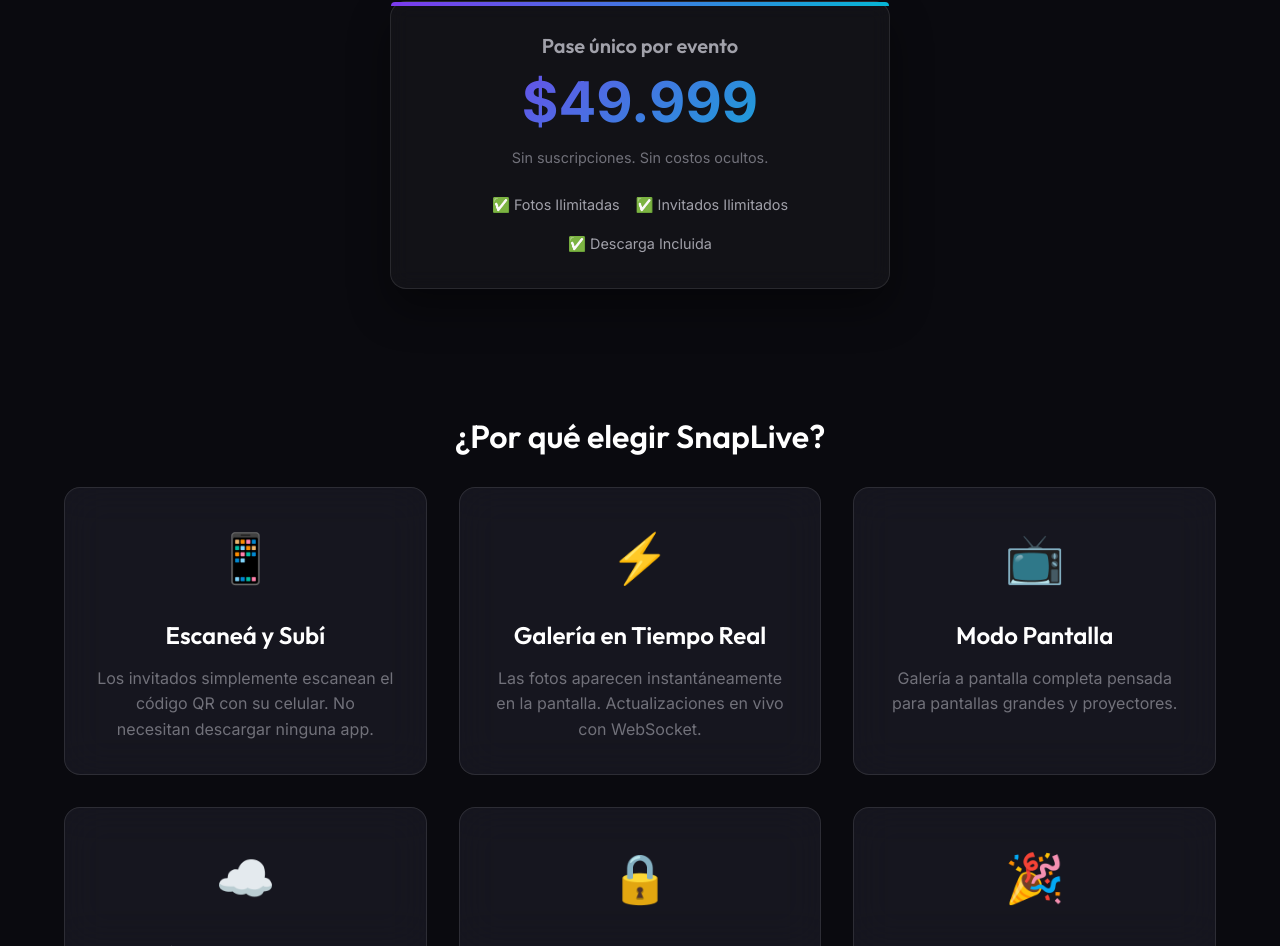
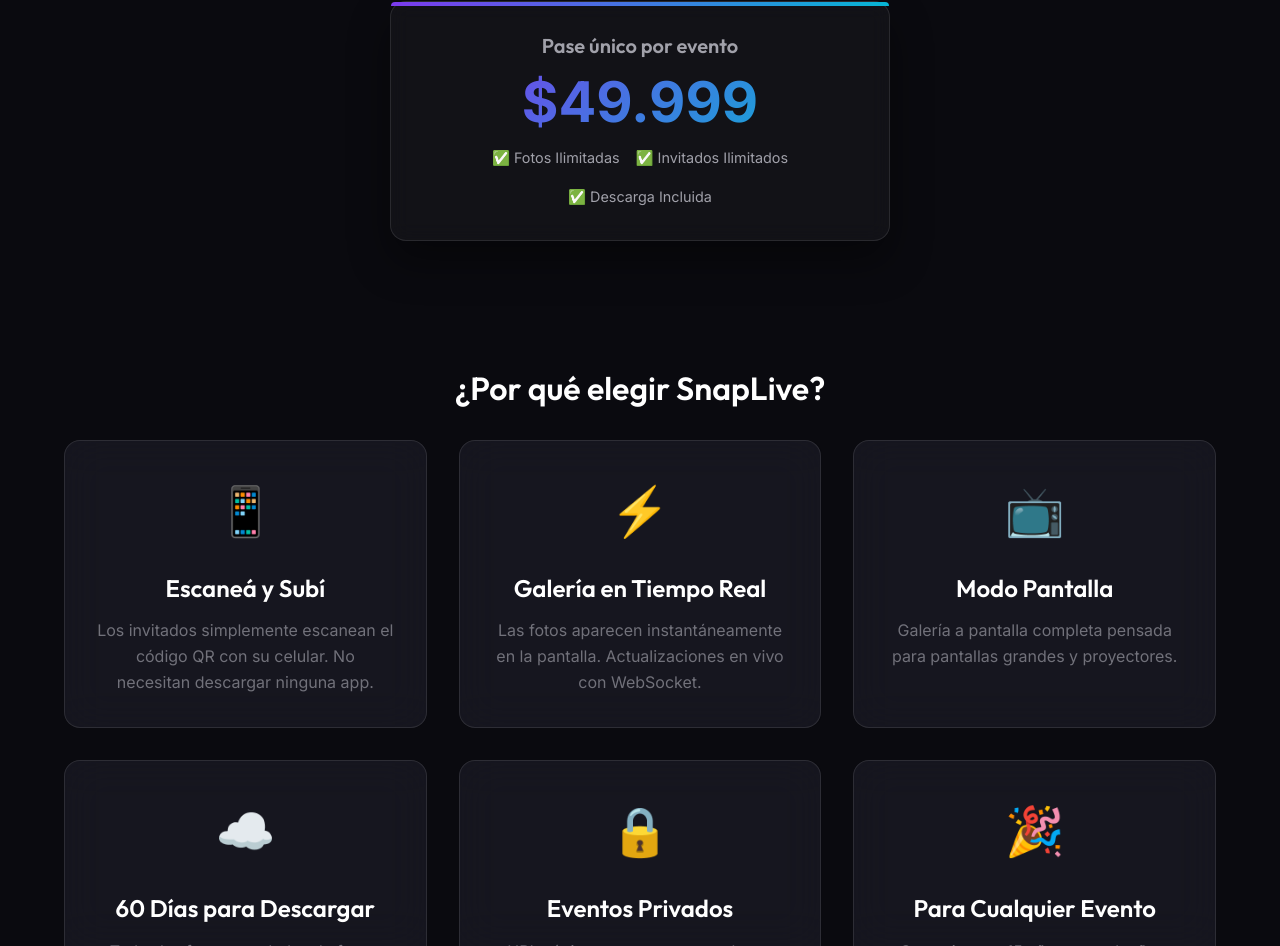
Before and after one commit to JoaquinAb/SnapLive, a Next.js app in the folder frontend/: page / in a window 1280 px wide. Shown: the part 800-1746 px from the top of the page. Built offline with nearby package versions, Linux system fonts and the light colour scheme; no server answers.

Commit message:
fix(frontend): ocultar texto de suscripciones en pricing

```diff
--- a/frontend/src/app/page.jsx
+++ b/frontend/src/app/page.jsx
@@ -97,9 +97,9 @@
                         }}>
                             $49.999
                         </div>
-                        <p className="text-muted mb-lg" style={{ fontSize: '0.9rem' }}>
+                        {/*<p className="text-muted mb-lg" style={{ fontSize: '0.9rem' }}>
                             Sin suscripciones. Sin costos ocultos.
-                        </p>
+                        </p>*/}
 
                         <div style={{
                             display: 'flex',
```
